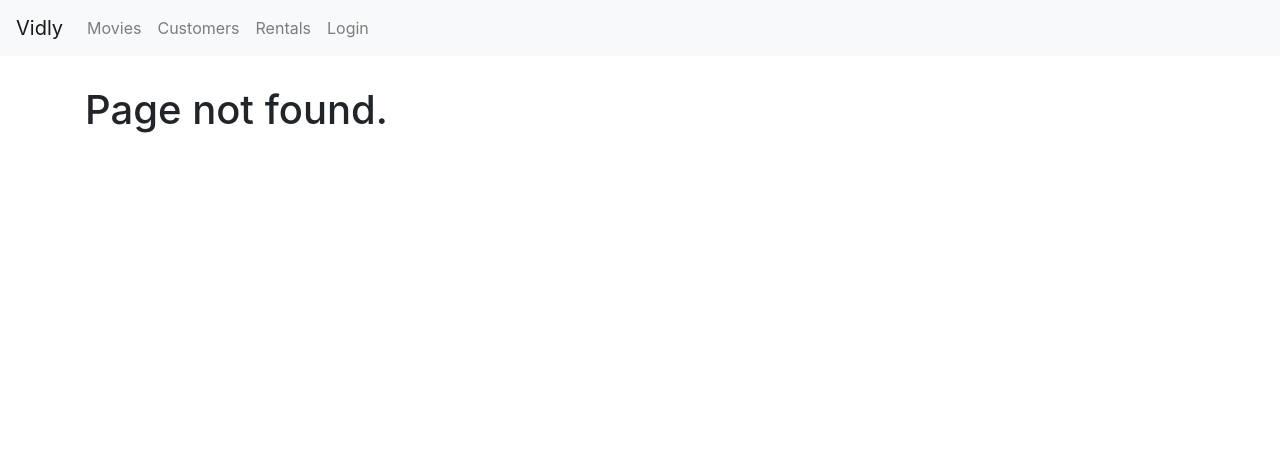
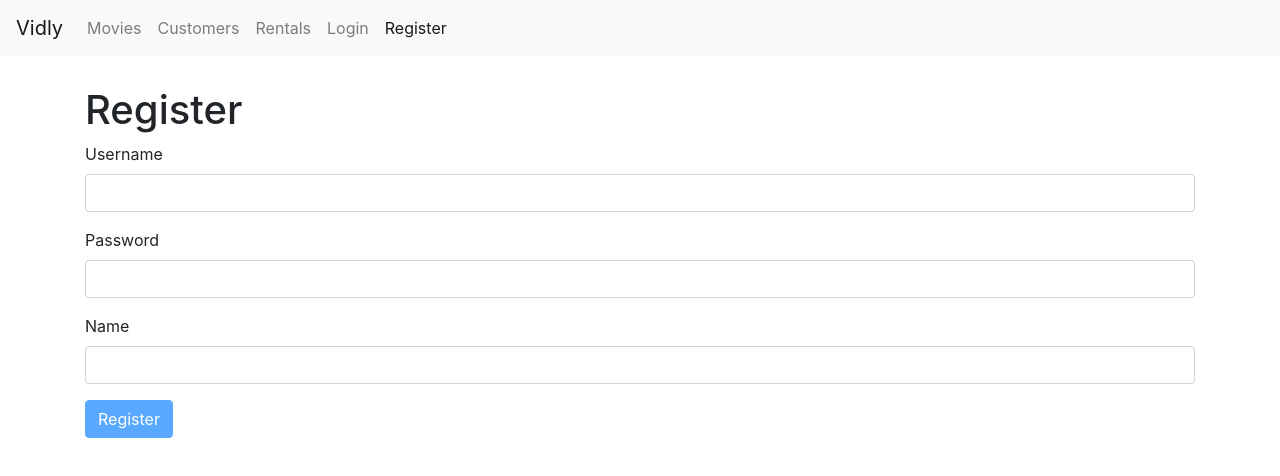
Before and after one commit to EJNB/vidly, a React (Create React App) app: page /register in a window 1280 px wide. Before the commit this address led to /not-found. Shown: the top 476 px of the page. Built offline with nearby package versions, Linux system fonts and the light colour scheme.

Commit message:
Implementing Registration component

```diff
--- a/src/App.js
+++ b/src/App.js
@@ -7,6 +7,7 @@ import Rentals from "./components/rentals";
 import NotFound from "./components/notFound";
 import MovieForm from "./components/movieForm";
 import LoginForm from "./components/loginForm";
+import RegisterForm from "./components/registerForm";
 // import './App.css';
 
 function App() {
@@ -16,6 +17,7 @@ function App() {
             <main className="container">
                 <Switch>
                     <Route path="/login" component={LoginForm}></Route>
+                    <Route path="/register" component={RegisterForm}></Route>
                     <Route path="/movie-form/:id" component={MovieForm}></Route>
                     <Route path="/movies" component={Movies}></Route>
                     <Route path="/customers" component={Customers}></Route>
--- a/src/components/common/form.js
+++ b/src/components/common/form.js
@@ -18,13 +18,11 @@ class Form extends Component {
 
     validate = ()=> {
         const options = {abortEarly: false};
-        const {error} = Joi.validate(this.state.account, this.schema, options);
+        const {error} = Joi.validate(this.state.data, this.schema, options);
         if(!error) return null;
 
         const errors = {};
-        for(let item of error.details) {
-            errors[item.path[0]] = item.message;
-        }
+        for(let item of error.details) errors[item.path[0]] = item.message;
         return errors;
     };
 
@@ -39,6 +37,18 @@ class Form extends Component {
 
     renderButton = (label)=> {
         return <button disabled={this.validate()} className="btn btn-primary">{label}</button>
+    };
+
+    handleChange = ({currentTarget: input}) => {
+        const errors = {...this.state.errors};
+        const errorMessage = this.validateProperty(input);
+        if (errorMessage) errors[input.name] = errorMessage;
+        else delete errors[input.name];
+
+        const data = {...this.state.data };
+        data[input.name] = input.value;
+
+        this.setState({data, errors});
     };
 
     renderInput = (name, label, type= "text")=> {
--- a/src/components/common/pagination.js
+++ b/src/components/common/pagination.js
@@ -13,7 +13,7 @@ const Pagination = props => {
             <ul className="pagination">
                 {pages.map(page => (
                     <li key={page} className={page=== currentPage ? "page-item active" : "page-item"}>
-                        <a href='/' className="page-link" onClick={() => onPageChange(page)}>{page}</a>
+                        <a className="page-link" onClick={() => onPageChange(page)}>{page}</a>
                     </li>
                 ))}
             </ul>
--- a/src/components/loginForm.js
+++ b/src/components/loginForm.js
@@ -1,5 +1,4 @@
 import React from 'react';
-import Input from "./common/input";
 import Joi from 'joi-browser';
 import Form from "./common/form";
 
@@ -19,17 +18,6 @@ class LoginForm extends Form {
         console.log('submitted');
     };
 
-    handleChange = ({currentTarget: input}) => {
-        const errors = {...this.state.errors};
-        const errorMessage = this.validateProperty(input);
-        if (errorMessage) errors[input.name] = errorMessage;
-        else delete errors[input.name];
-
-        const data = {...this.state.data };
-        data[input.name] = input.value;
-        this.setState({data, errors});
-    };
-
     render() {
         return (
             <div>
--- a/src/components/navbar.js
+++ b/src/components/navbar.js
@@ -13,6 +13,7 @@ const NavBar = props => {
                         <NavLink className="nav-item nav-link" to="/customers">Customers</NavLink>
                         <NavLink className="nav-item nav-link" to="/rentals">Rentals</NavLink>
                         <NavLink className="nav-item nav-link" to="/login">Login</NavLink>
+                        <NavLink className="nav-item nav-link" to="/register">Register</NavLink>
                     </ul>
                 </div>
             </nav>
--- /dev/null
+++ b/src/components/registerForm.js
@@ -0,0 +1,36 @@
+import React from "react";
+import Form from "./common/form";
+import Joi from 'joi-browser';
+
+class RegisterForm extends Form {
+    state = {
+        data: {username: "", password: "", name: ""},
+        errors: {}
+    };
+
+    schema = {
+        username: Joi.string().required().email().label("Username"),
+        password: Joi.string().required().min(5).label("Password"),
+        name: Joi.string().required().label("Name"),
+    };
+
+    doSubmit = () => {
+        console.log("Submitted");
+    };
+
+    render() {
+        return (
+            <div>
+                <h1>Register</h1>
+                <form onSubmit={this.handleSubmit}>
+                    {this.renderInput("username", "Username", "email")}
+                    {this.renderInput("password", "Password", "password")}
+                    {this.renderInput("name", "Name")}
+                    {this.renderButton('Register')}
+                </form>
+            </div>
+        );
+    }
+}
+
+export default RegisterForm;
```
